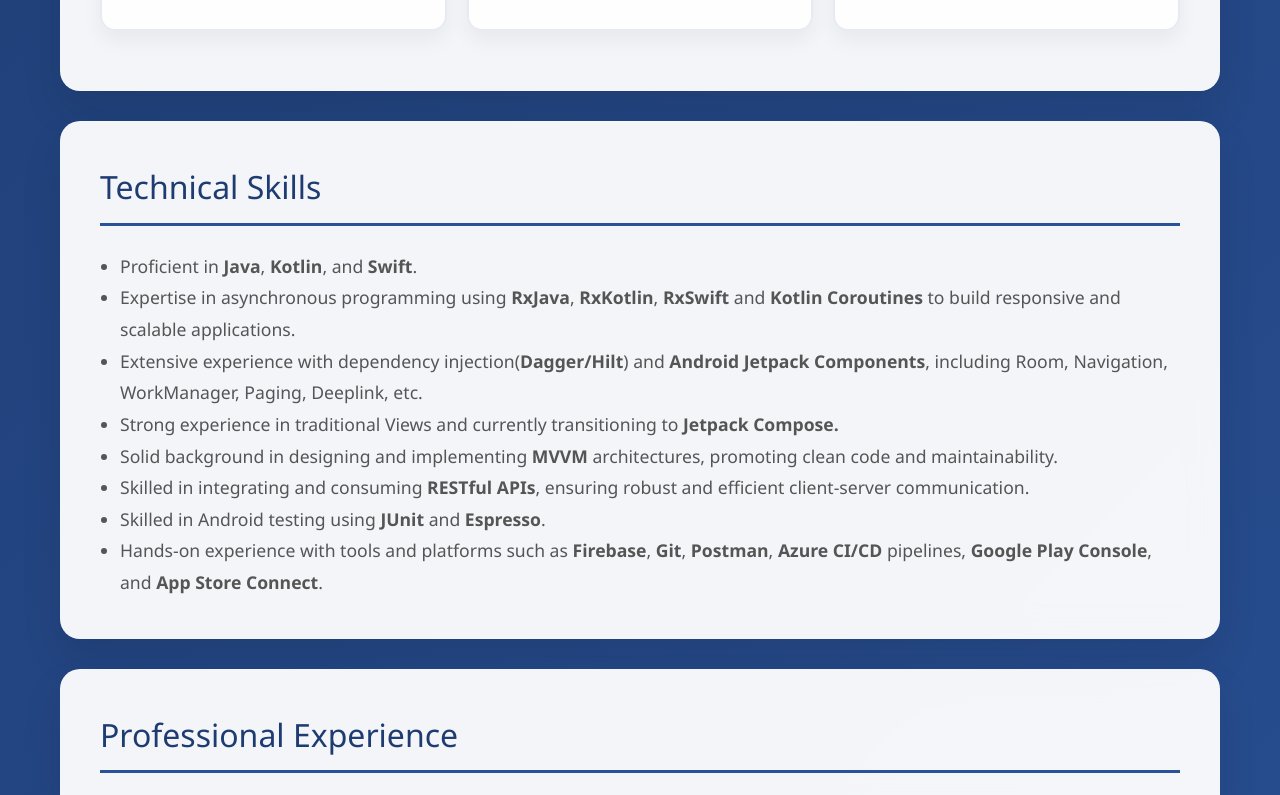
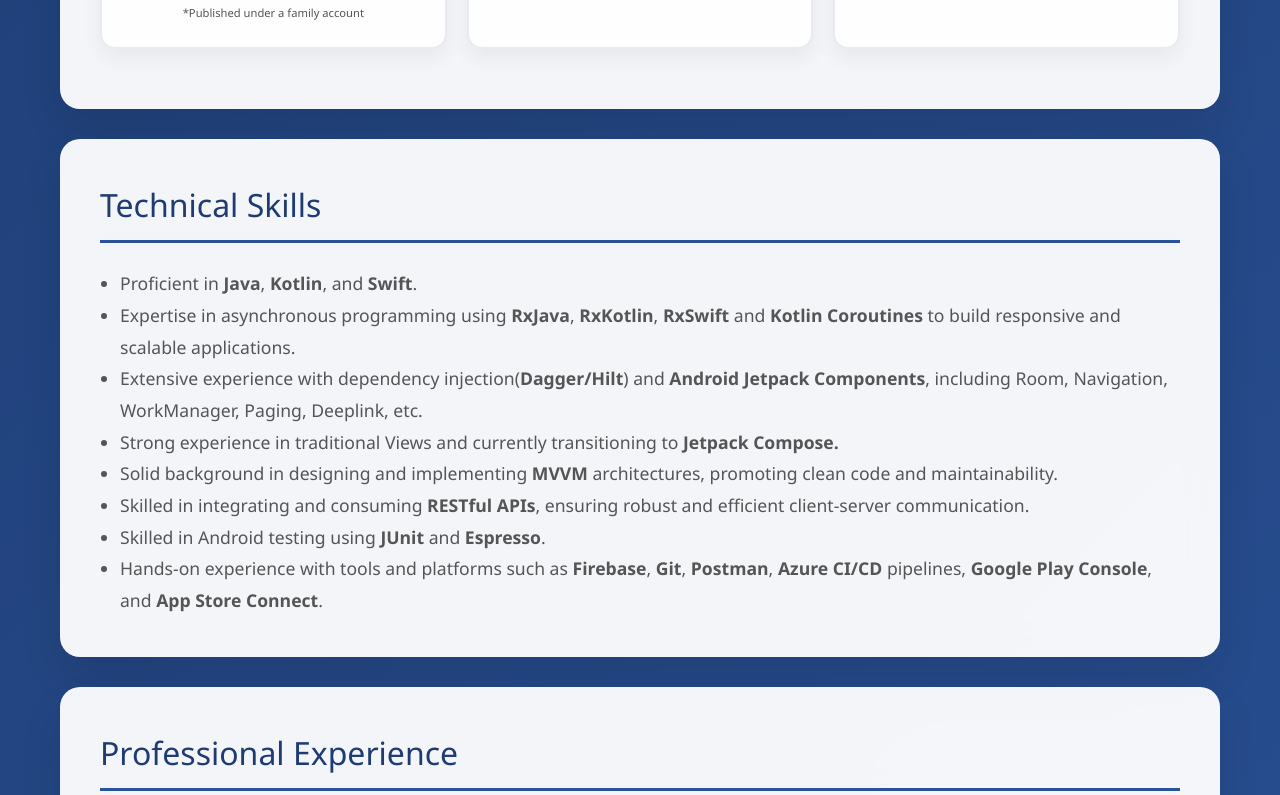
Before and after one commit to freddie1129/freddie1129.github.io, a plain HTML site: page index.html in a window 1280 px wide. Shown: the part 1045-1840 px from the top of the page. Drawn offline with Linux system fonts and the light colour scheme.

Commit message:
Update portofilo

```diff
--- a/index.html
+++ b/index.html
@@ -152,6 +152,12 @@
             line-height: 1.6;
             margin-bottom: 20px;
             font-size: 0.95rem;
+        }
+
+        .app-publish-note {
+            color: #555;
+            line-height: 1.6;
+            font-size: 0.7rem;
         }
 
         .download-links {
@@ -351,6 +357,7 @@
                         <a href="https://apps.apple.com/au/app/sun-finder/id6746398268" class="download-btn"><img src="app-store.svg" alt="Download on App Store"></a>
                         <a href="https://play.google.com/store/apps/details?id=com.gooludou.app.sunfinder" class="download-btn"><img src="google-play.png" alt="Get it on Google Play"></a>
                     </div>
+                     <p class="app-publish-note">*Published under a family account</p>
                 </div>
                 <div class="app-card">
                     <img src="bluetooth-scanner.webp" alt="Bluetooth Scanner App Icon" class="app-icon">
```
